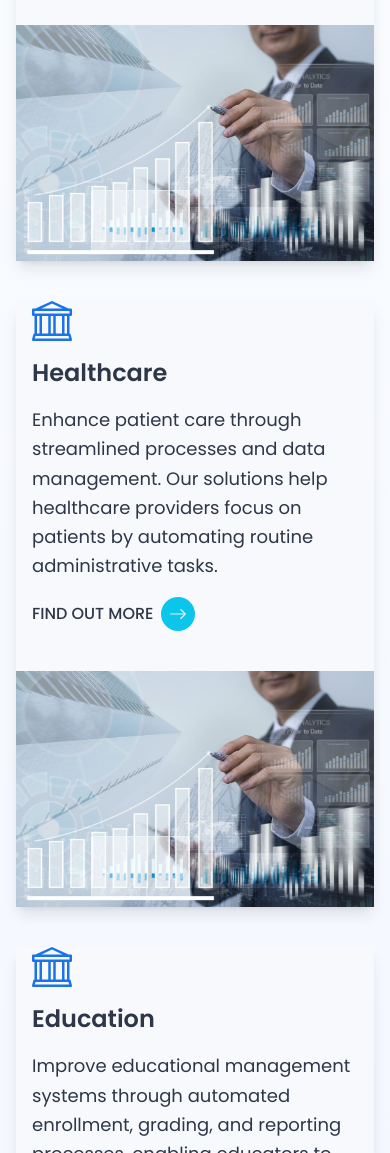
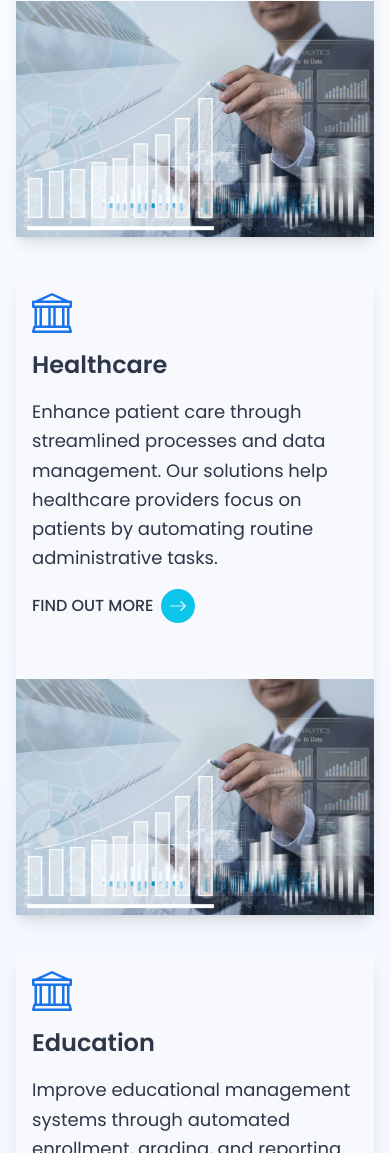
Before and after one commit to vishal2799/IT-astro, an Astro site: page /solutions in a window 390 px wide. Shown: the part 1668-2821 px from the top of the page. Built offline with nearby package versions, Linux system fonts and the light colour scheme; Astro itself is replaced by a stand-in of ours.

Commit message:
UI fixes

```diff
--- a/src/components/ServiceCard2.astro
+++ b/src/components/ServiceCard2.astro
@@ -7,7 +7,7 @@ const { service, index } = Astro.props;
 <div
   class={`flex flex-col md:flex-row bg-background shadow-lg gap-10 ${index % 2 === 0 ? 'md:flex-row-reverse' : ''}`}
 >
-  <div class='flex flex-col gap-4 justify-center px-4 md:px-6 flex-1'>
+  <div class='flex flex-col gap-4 justify-center p-4 md:p-6 flex-1'>
     <Icon name={service.icon} size={40} class='text-primary' />
     <h3 class='inline-block text-textPrimary text-2xl font-semibold'>
       {service.name}
@@ -31,6 +31,6 @@ const { service, index } = Astro.props;
   <img
     src={service.image}
     alt={service.name}
-    class='h-auto w-full md:h-[400px] md:w-1/2 object-cover'
+    class='h-250 w-full md:h-[500px] md:w-1/2 object-cover'
   />
 </div>
--- a/src/pages/solutions/index.astro
+++ b/src/pages/solutions/index.astro
@@ -34,7 +34,7 @@ const overview = {
   <div class='min-h-screen bg-gradient-to-b from-white to-highlight'>
     {/* Breadcrumbs */}
     <Breadcrumbs details={breadCrumbsDetails} />
-    <div class='container mx-auto px-4 py-24'>
+    <div class='container mx-auto px-4 py-10 md:py-20'>
       <PageOverview overview={overview} />
 
       <div class='grid gap-10 mt-20 mb-14'>
@@ -45,8 +45,6 @@ const overview = {
         }
       </div>
 
-      <CTAOne />
-      <div class='ml-3 mb-3 h-10'></div>
       <CTATwo />
     </div>
   </div>
```
